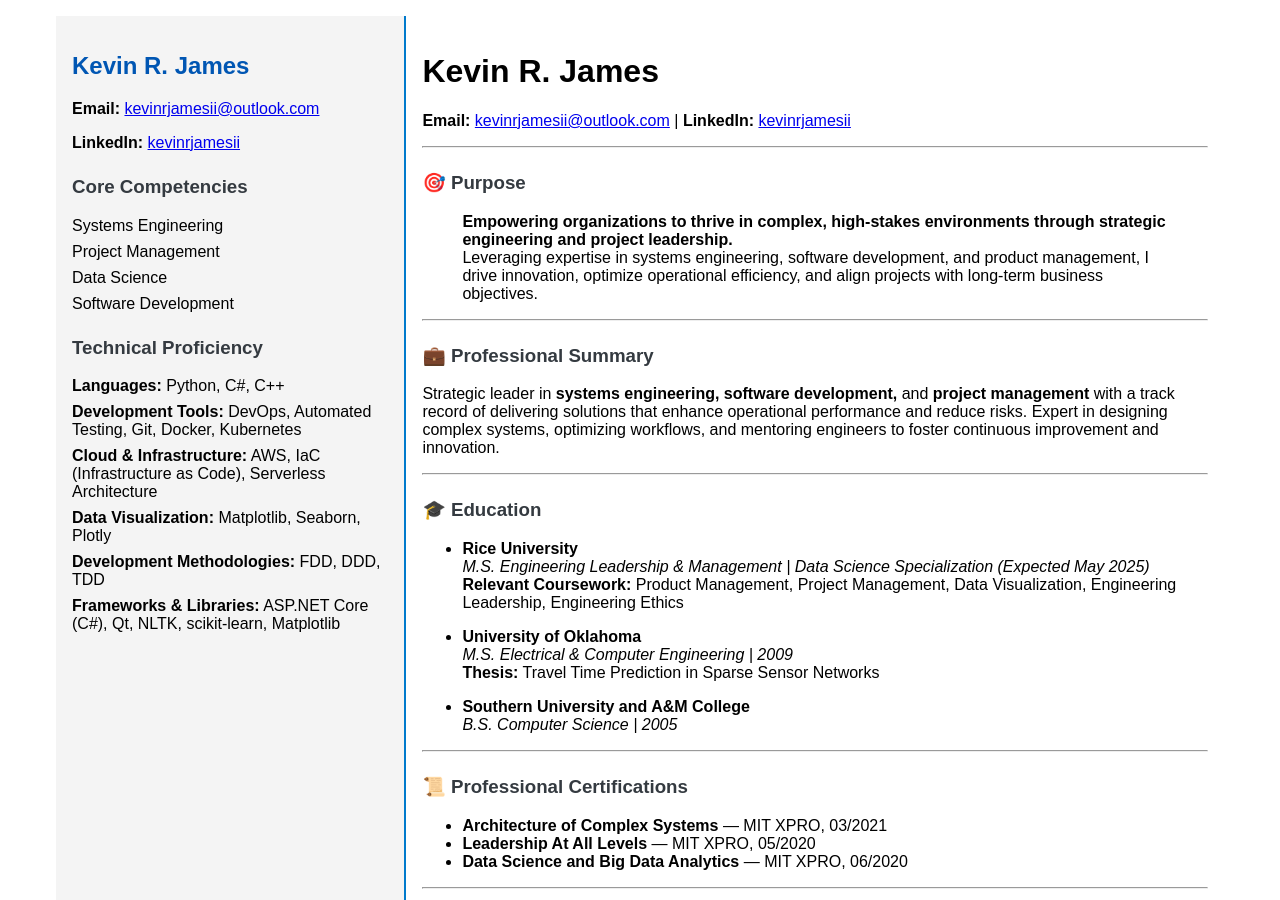
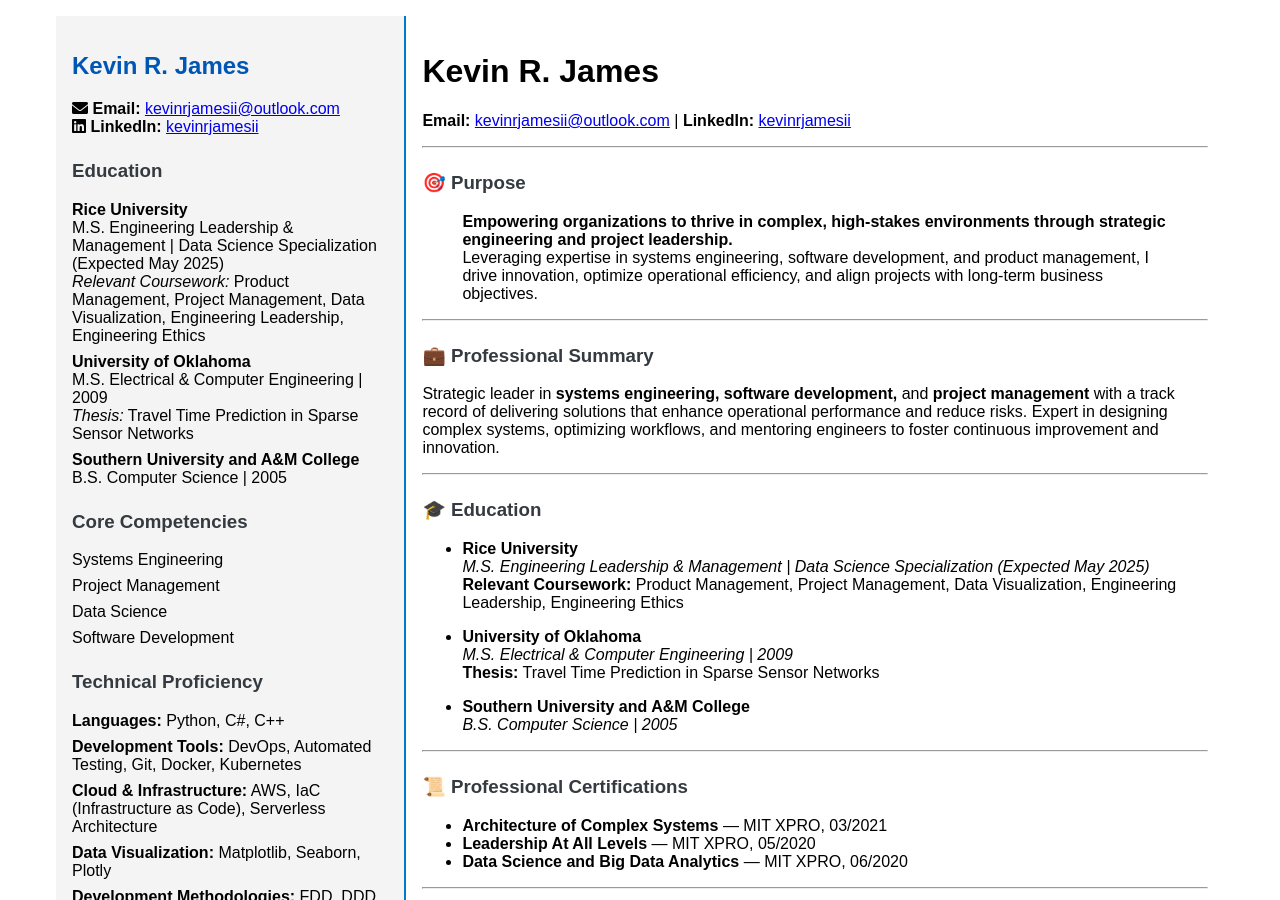
Before and after one commit to krjii/krjii.github.io, a Jekyll site: the page built from index.md, in a window 1280 px wide and 900 px high. Built offline with Jekyll 4.4.1, drawn with Linux system fonts in a browser that asks for light colours.

Commit message:
Update resume_with_sidebar.html
include font awesome

```diff
--- a/_layouts/resume_with_sidebar.html
+++ b/_layouts/resume_with_sidebar.html
@@ -5,14 +5,31 @@
   <meta name="viewport" content="width=device-width, initial-scale=1.0">
   <title>{{ page.title }}</title>
   <link rel="stylesheet" href="{{ '/assets/css/style.css' | relative_url }}">
+  <link rel="stylesheet" href="https://cdnjs.cloudflare.com/ajax/libs/font-awesome/6.0.0-beta3/css/all.min.css" integrity="sha384-k6RqeWeci5ZR/Lv4MR0sA0FfDOMUGrlA6Ur6pt5EjTj31F1z4eP6w6X2ZxiK4EWe" crossorigin="anonymous">
 </head>
 <body>
   <div class="container">
     <!-- Sidebar Section -->
     <aside class="sidebar">
       <h2>Kevin R. James</h2>
-      <p><strong>Email:</strong> <a href="mailto:kevinrjamesii@outlook.com">kevinrjamesii@outlook.com</a></p>
-      <p><strong>LinkedIn:</strong> <a href="https://www.linkedin.com/in/kevinrjamesii" target="_blank">kevinrjamesii</a></p>
+      <p>
+        <i class="fas fa-envelope"></i> <strong>Email:</strong> <a href="mailto:kevinrjamesii@outlook.com">kevinrjamesii@outlook.com</a><br>
+        <i class="fab fa-linkedin"></i> <strong>LinkedIn:</strong> <a href="https://www.linkedin.com/in/kevinrjamesii" target="_blank">kevinrjamesii</a>
+      </p>
+
+      <h3>Education</h3>
+      <ul>
+        <li><strong>Rice University</strong><br>
+        M.S. Engineering Leadership & Management | Data Science Specialization (Expected May 2025)<br>
+        <em>Relevant Coursework:</em> Product Management, Project Management, Data Visualization, Engineering Leadership, Engineering Ethics</li>
+
+        <li><strong>University of Oklahoma</strong><br>
+        M.S. Electrical & Computer Engineering | 2009<br>
+        <em>Thesis:</em> Travel Time Prediction in Sparse Sensor Networks</li>
+
+        <li><strong>Southern University and A&M College</strong><br>
+        B.S. Computer Science | 2005</li>
+      </ul>
 
       <h3>Core Competencies</h3>
       <ul>
```
